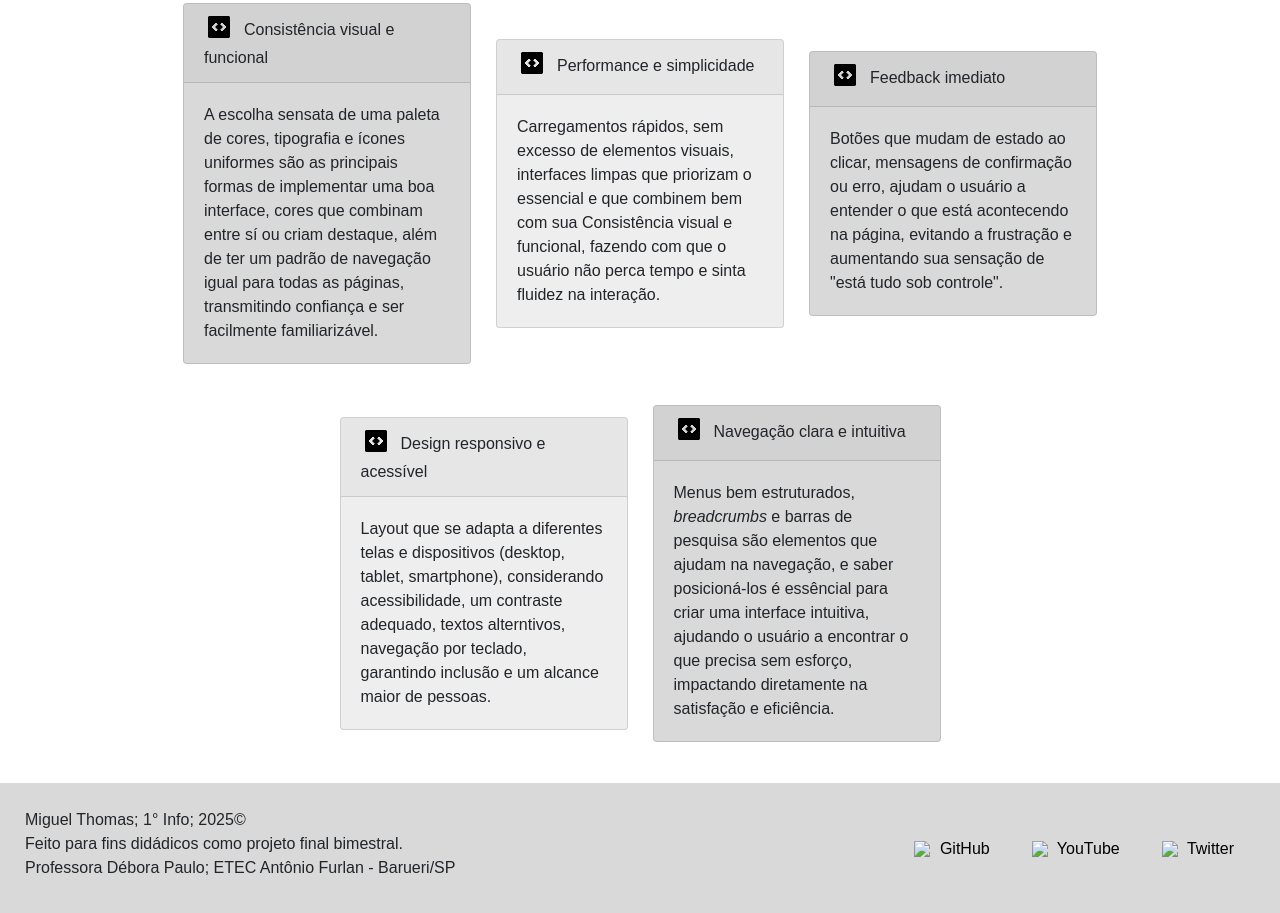
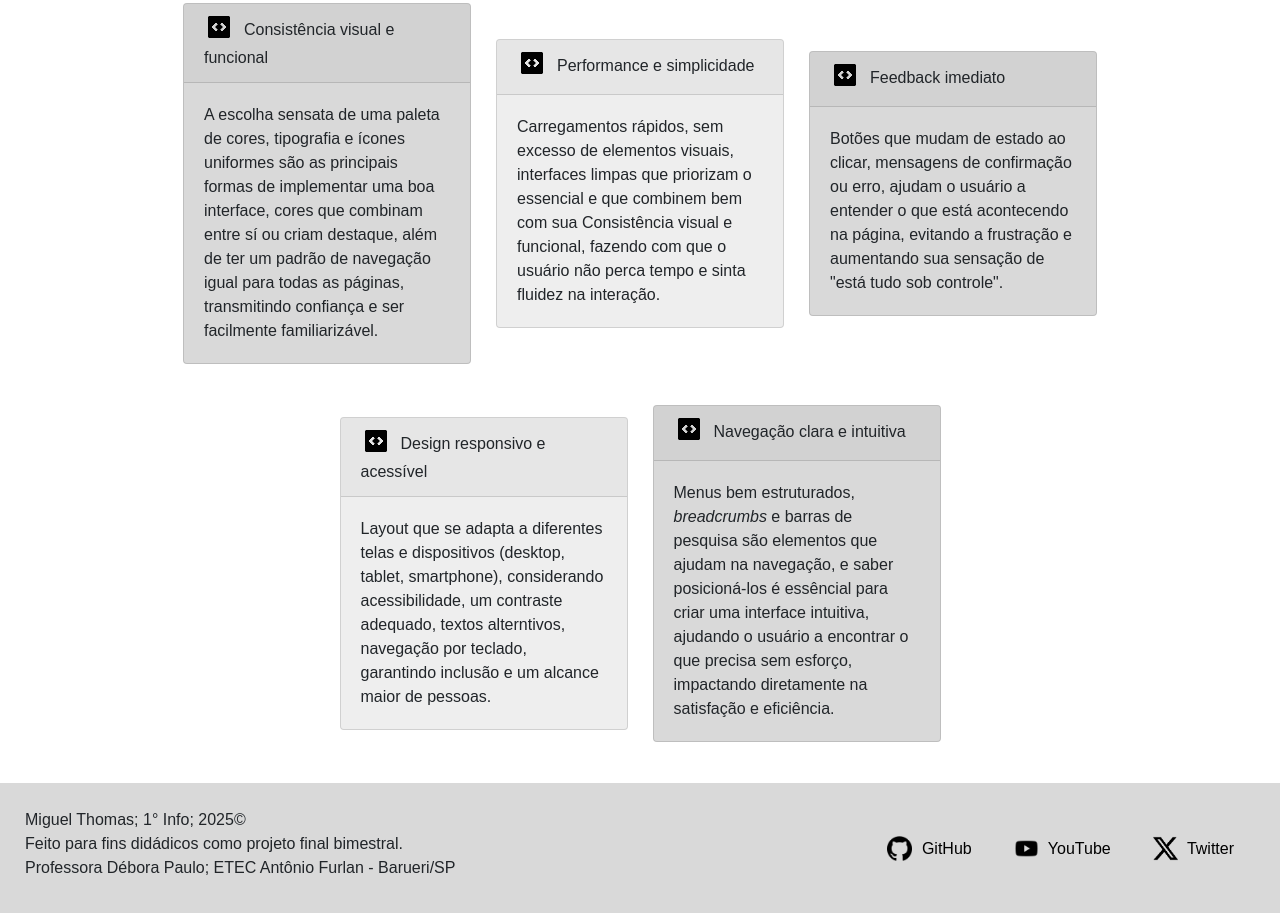
Before and after one commit to ProgrammerMig/UX-and-UI, a plain HTML site: page apply.html in a window 1280 px wide. Shown: the part 385-1298 px from the top of the page. Drawn offline with nearby package versions, Linux system fonts and the light colour scheme; a web font is replaced by a local one.

Commit message:
Update apply.html

```diff
--- a/apply.html
+++ b/apply.html
@@ -93,15 +93,15 @@
         <ul class="nav">
             <li class="nav-item">
                 <a class="nav-link footer-item" href="https://github.com/ProgrammerMig" target="_blank"><img
-                        src="assets/icons/_github-icon.png" id="nav-icon"> GitHub</a>
+                        src="assets/icons/github-icon.png" id="nav-icon"> GitHub</a>
             </li>
             <li class="nav-item">
                 <a class="nav-link footer-item" href="https://www.youtube.com/@migmated" target="_blank"><img
-                        src="assets/icons/_youtube-icon.png" id="nav-icon"> YouTube</a>
+                        src="assets/icons/youtube-icon.png" id="nav-icon"> YouTube</a>
             </li>
             <li class="nav-item">
                 <a class="nav-link footer-item" href="#" onclick="alert('Não tenho X/Twitter ._.')"><img
-                        src="assets/icons/_x-icon.webp" id="nav-icon"> Twitter</a>
+                        src="assets/icons/x-icon.webp" id="nav-icon"> Twitter</a>
             </li>
         </ul>
     </footer>
@@ -117,4 +117,5 @@
         crossorigin="anonymous"></script>
 </body>
 
+
 </html>
```
